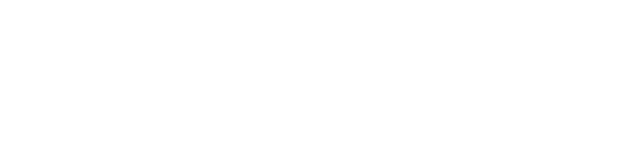
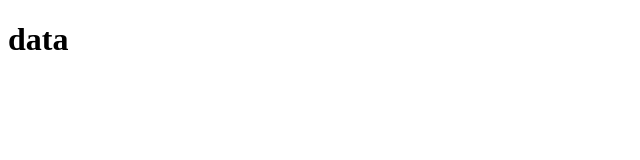
Before and after one commit to nurulolif/git-remote-2, a plain HTML site: page index.html in a window 1280 px wide. Shown: the whole page, without its empty margins (0-640 px from the left). Drawn offline with Linux system fonts and the light colour scheme.

Commit message:
mengedit file index.html

```diff
--- a/index.html
+++ b/index.html
@@ -7,6 +7,6 @@
     <title>Document</title>
 </head>
 <body>
-
+    <h1>data</h1>
 </body>
 </html>
```
